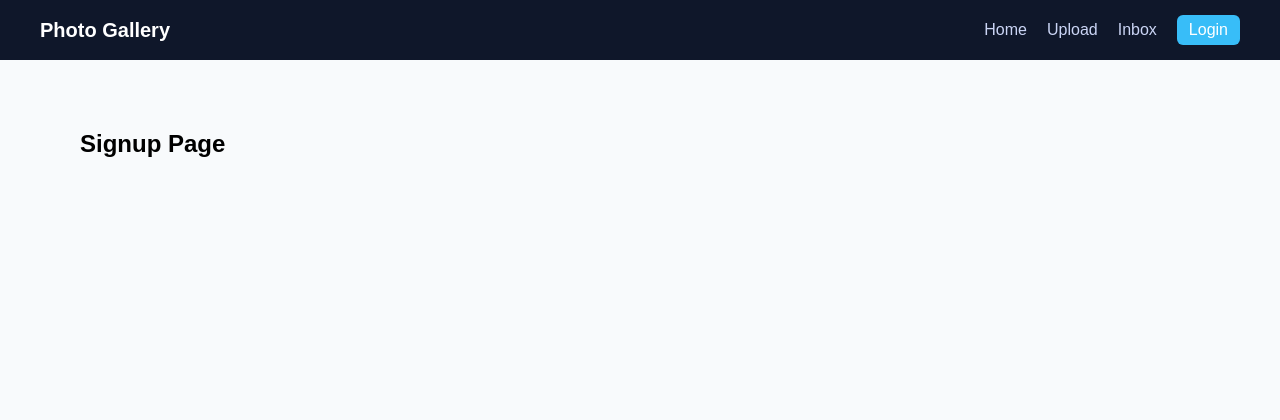
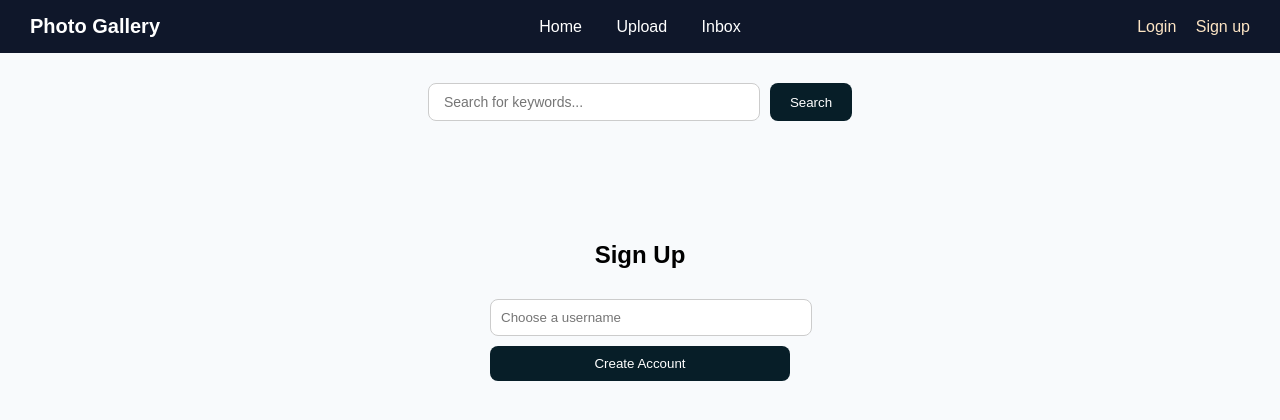
Before and after one commit to lisaf004/photo-gallery, a Flask app: page /signup in a window 1280 px wide. Shown: the top 420 px of the page. Run offline with Flask 3, Linux system fonts and the light colour scheme.

Commit message:
Added  subsites

```diff
--- a/app.py
+++ b/app.py
@@ -1,4 +1,5 @@
-from flask import Flask, render_template
+from flask import Flask, render_template, request
+from flask import session, redirect, url_for
 import os
 
 app = Flask(__name__)
@@ -24,25 +25,96 @@ def home():
     return render_template("home.html", images=images, categories=CATEGORIES)
 
 
-@app.route("/login")
+
+
+# LOGIN
+@app.route("/login", methods=["GET", "POST"])
 def login():
+    if request.method == "POST":
+        username = request.form.get("username")
+        session["user"] = username
+        return redirect(url_for("home"))
+
     return render_template("login.html")
 
 
-@app.route("/signup")
+# SIGN UP
+@app.route("/signup", methods=["GET", "POST"])
 def signup():
+    if request.method == "POST":
+        username = request.form.get("username")
+        session["user"] = username
+        return redirect(url_for("home"))
+
     return render_template("signup.html")
 
 
-@app.route("/upload")
+UPLOAD_FOLDER = "static/uploads"
+os.makedirs(UPLOAD_FOLDER, exist_ok=True)
+
+images = []  # einfache Speicherung (für Projekt ausreichend)
+
+@app.route("/upload", methods=["GET", "POST"])
 def upload():
+    if "user" not in session:
+        return redirect("/login")
+
+    if request.method == "POST":
+        file = request.files["image"]
+        description = request.form.get("description")
+        keywords = request.form.get("keywords")
+
+        if file:
+            filepath = os.path.join(UPLOAD_FOLDER, file.filename)
+            file.save(filepath)
+
+            images.append({
+                "url": "/" + filepath,
+                "description": description,
+                "keywords": keywords
+            })
+
+        return redirect("/")
+
     return render_template("upload.html")
 
 
-@app.route("/inbox")
+messages = []
+
+@app.route("/inbox", methods=["GET", "POST"])
 def inbox():
-    return render_template("inbox.html")
+    if "user" not in session:
+        return redirect("/login")
+
+    if request.method == "POST":
+        msg = request.form.get("message")
+        if msg:
+            messages.append(msg)
+
+    return render_template("inbox.html", messages=messages)
 
 
 if __name__ == "__main__":
     app.run(debug=True)
+
+app.secret_key = "secretkey123"  # wichtig für Sessions
+
+@app.route("/login")
+def login():
+    session["user"] = "testuser"
+    return redirect(url_for("home"))
+
+@app.route("/logout")
+def logout():
+    session.pop("user", None)
+    return redirect(url_for("home"))
+
+@app.route("/")
+def home():
+    if "user" not in session:
+        return render_template("home.html", logged_in=False)
+    else:
+        return render_template("home.html", logged_in=True)
+
+if __name__ == "__main__":
+    app.run(debug=True)
--- a/static/styles.css
+++ b/static/styles.css
@@ -7,33 +7,37 @@ body {
 /* 🔝 NAVBAR */
 .navbar {
     display: flex;
+    align-items: center;
     justify-content: space-between;
-    align-items: center;
-    padding: 15px 40px;
     background: #0f172a;
+    padding: 15px 30px;
     color: white;
 }
 
+/* Logo links */
 .logo {
+    font-weight: bold;
     font-size: 20px;
-    font-weight: bold;
 }
 
-/* rechts oben */
-.nav-links {
-    display: flex;
-    align-items: center;
+/* Mitte */
+.nav-center {
+    position: absolute;
+    left: 50%;
+    transform: translateX(-50%);
 }
 
-.nav-links a {
-    color: #cbd5f5;
+.nav-center a {
+    margin: 0 15px;
+    color: white;
     text-decoration: none;
-    margin-left: 20px;
-    transition: 0.2s;
 }
 
-.nav-links a:hover {
-    color: white;
+/* Rechts */
+.nav-right a {
+    margin-left: 15px;
+    color: #fde5c4;
+    text-decoration: none;
 }
 
 /* Login Button extra */
@@ -140,3 +144,72 @@ body {
     margin-bottom: 10px;
     font-size: 18px;
 }
+
+/* 🔍 Search Bar */
+.search-container {
+    display: flex;
+    justify-content: center;
+    margin: 30px 0;
+}
+
+.search-container form {
+    display: flex;
+    gap: 10px;
+}
+
+.search-container input {
+    padding: 10px 15px;
+    width: 300px;
+    border: 1px solid #ccc;
+    border-radius: 8px;
+    font-size: 14px;
+}
+
+.search-container button {
+    padding: 10px 20px;
+    background-color: #071e28;
+    border: none;
+    border-radius: 8px;
+    color: white;
+    cursor: pointer;
+}
+
+.search-container button:hover {
+    background-color: #0ea5e9;
+}
+
+.form-container {
+    width: 300px;
+    margin: 60px auto;
+    text-align: center;
+}
+
+.form-container input {
+    width: 100%;
+    padding: 10px;
+    margin: 10px 0;
+    border-radius: 8px;
+    border: 1px solid #ccc;
+}
+
+.form-container button {
+    width: 100%;
+    padding: 10px;
+    background-color: #071e28;
+    border: none;
+    border-radius: 8px;
+    color: white;
+    cursor: pointer;
+}
+
+.messages {
+    margin-top: 20px;
+    text-align: left;
+}
+
+.messages p {
+    background: #f1f5f9;
+    padding: 10px;
+    border-radius: 8px;
+    margin-bottom: 10px;
+}
--- a/templates/base.html
+++ b/templates/base.html
@@ -11,14 +11,37 @@
 
 <!-- 🔝 NAVBAR -->
 <div class="navbar">
-    <div class="logo">Photo Gallery</div>
 
-    <div class="nav-links">
+    <!-- Links -->
+    <div class="nav-left">
+        <div class="logo">Photo Gallery</div>
+    </div>
+
+    <!-- Mitte -->
+    <div class="nav-center">
         <a href="/">Home</a>
         <a href="/upload">Upload</a>
         <a href="/inbox">Inbox</a>
-        <a href="/login" class="login-btn">Login</a>
     </div>
+
+    <!-- Rechts -->
+    <div class="nav-right">
+        {% if session.get("user") %}
+            <a href="/logout">Logout</a>
+        {% else %}
+            <a href="/login">Login</a>
+            <a href="/signup">Sign up</a>
+        {% endif %}
+    </div>
+
+</div>
+
+<!-- 🔍 SEARCH BAR -->
+<div class="search-container">
+    <form action="/search" method="GET">
+        <input type="text" name="q" placeholder="Search for keywords...">
+        <button type="submit">Search</button>
+    </form>
 </div>
 
 <!-- CONTENT -->
--- a/templates/home.html
+++ b/templates/home.html
@@ -2,6 +2,7 @@
 
 {% block content %}
 
+{% if logged_in %}
 <div class="category-grid">
     {% for category in categories %}
         <div class="category-card">
@@ -19,5 +20,10 @@
         </div>
     {% endfor %}
 </div>
+{% else %}
+<p style="text-align:center; margin-top:50px;">
+    Please log in to see pictures.
+</p>
 
+{% endif %}
 {% endblock %}
--- a/templates/signup.html
+++ b/templates/signup.html
@@ -1,5 +1,14 @@
 {% extends "base.html" %}
 
 {% block content %}
-<h2 style="padding:20px;">Signup Page</h2>
+
+<div class="form-container">
+    <h2>Sign Up</h2>
+
+    <form method="POST">
+        <input type="text" name="username" placeholder="Choose a username" required>
+        <button type="submit">Create Account</button>
+    </form>
+</div>
+
 {% endblock %}
```
Also changed, not shown: templates/inbox.html (+16 -1 lines), templates/login.html (+10 -1 lines), templates/upload.html (+12 -1 lines).
